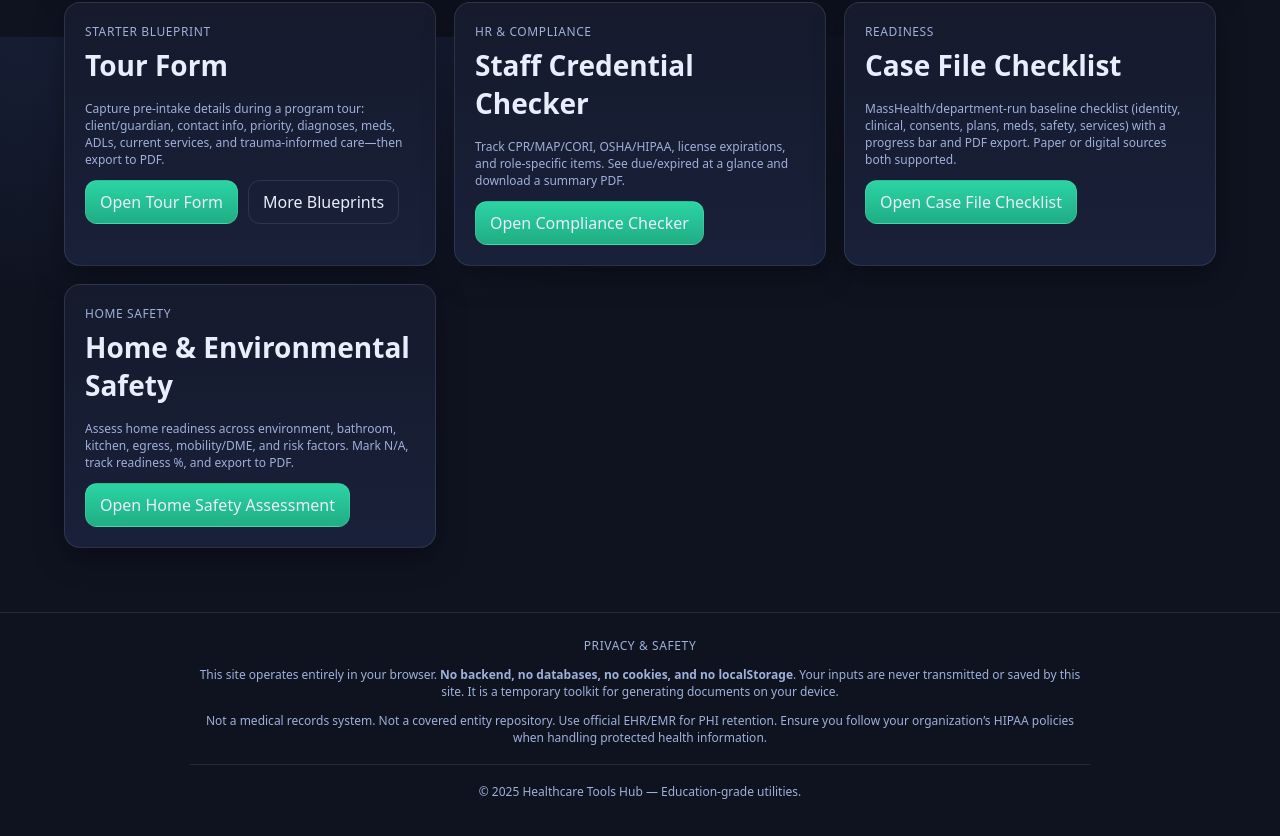
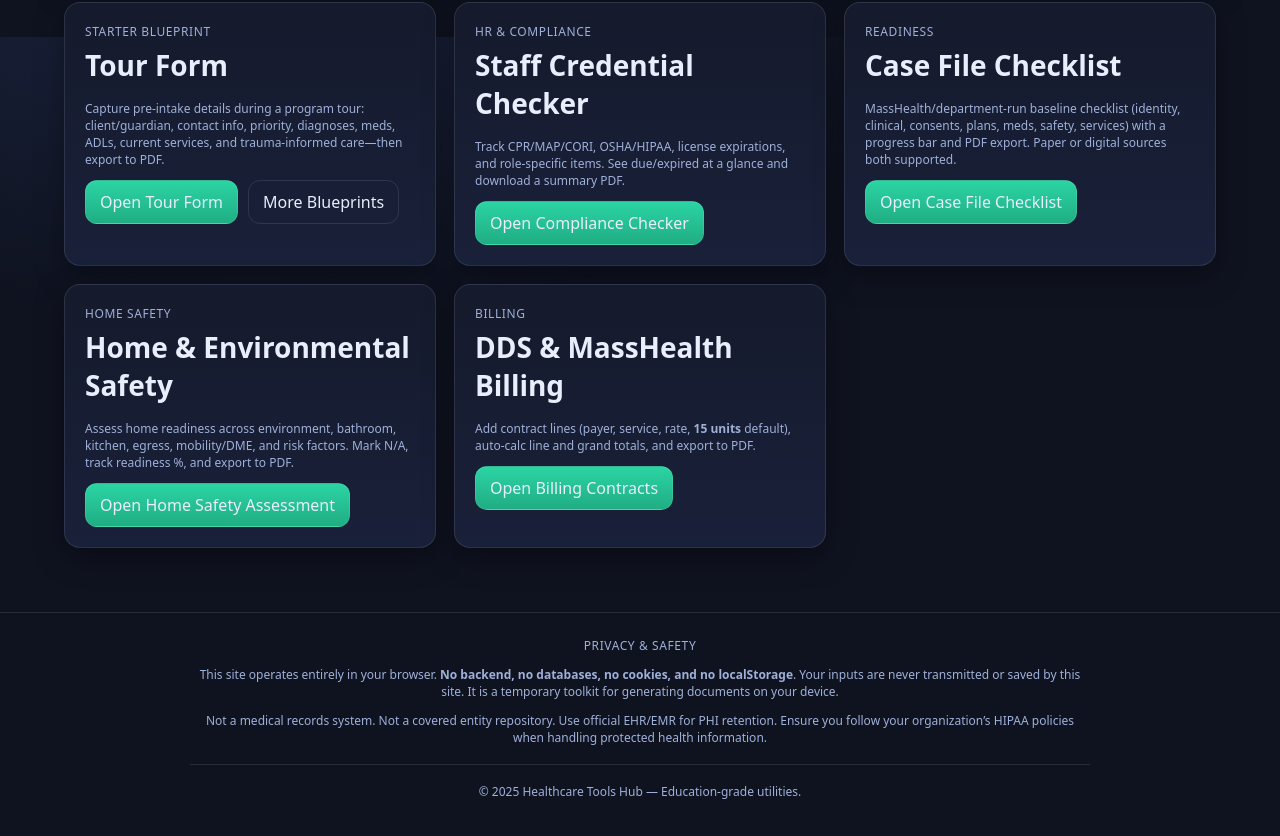
Before and after one commit to jessicacousins/healthcare_website_vite, a React (Vite) app: page / in a window 1280 px wide. Shown: the part 763-1599 px from the top of the page. Built offline with nearby package versions, Linux system fonts and the light colour scheme.

Commit message:
billing content added to home page

```diff
--- a/src/pages/Home.jsx
+++ b/src/pages/Home.jsx
@@ -109,7 +109,6 @@ export default function Home() {
         </div>
       </div>
 
-      {/* New purpose-built tools */}
       <div style={{ marginTop: 18 }} className="grid grid-3">
         <div className="card">
           <div className="kicker">Starter Blueprint</div>
@@ -181,6 +180,21 @@ export default function Home() {
             </Link>
           </div>
         </div>
+
+        {/*  Billing */}
+        <div className="card">
+          <div className="kicker">Billing</div>
+          <div className="h1">DDS & MassHealth Billing</div>
+          <p className="inline-help">
+            Add contract lines (payer, service, rate, <strong>15 units</strong>{" "}
+            default), auto-calc line and grand totals, and export to PDF.
+          </p>
+          <div style={{ marginTop: 10 }}>
+            <Link className="btn ok" to="/billing">
+              Open Billing Contracts
+            </Link>
+          </div>
+        </div>
       </div>
     </div>
   );
```
